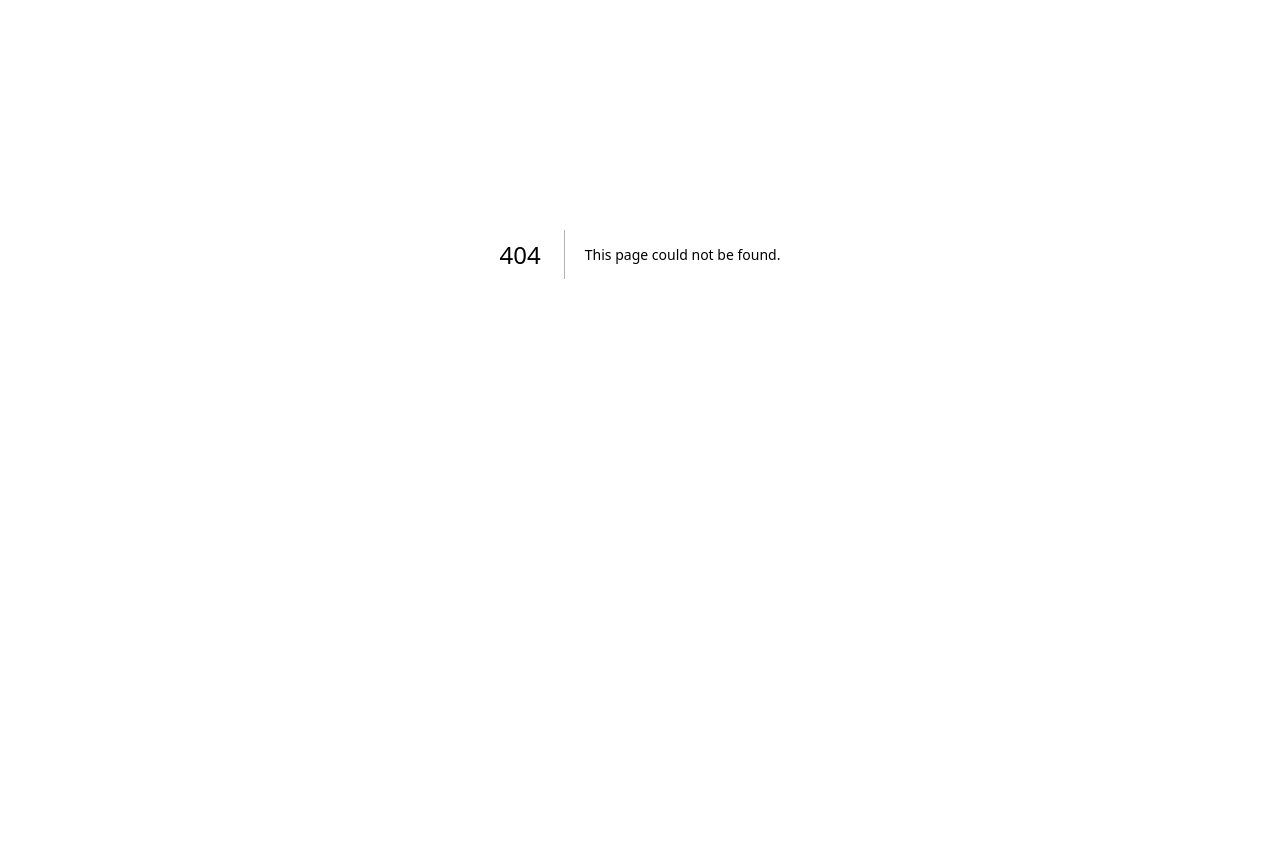
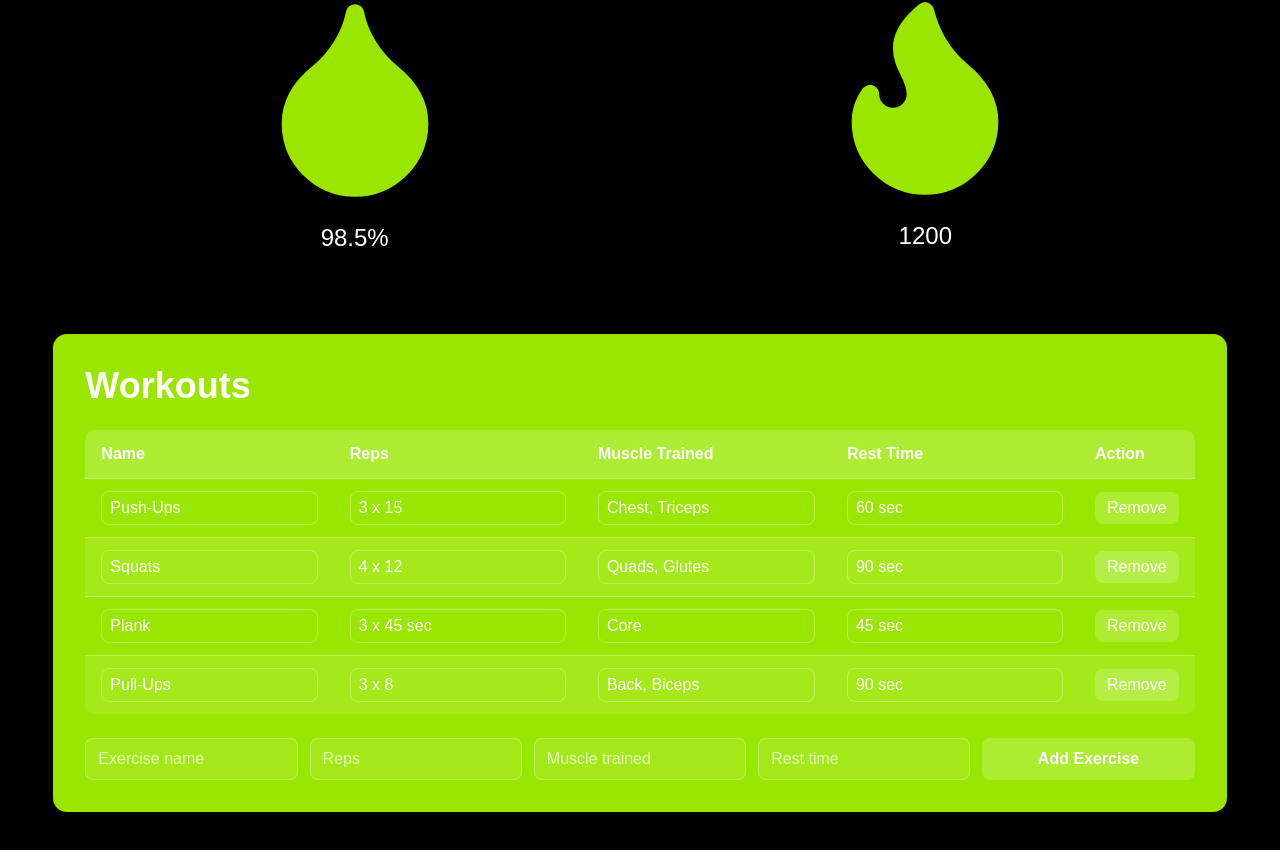
Before and after one commit to a-n-a-s/fitness-assignment, a Next.js app: page /tracker in a window 1280 px wide. Before the commit this address had no page. Shown: the part 246-1096 px from the top of the page. Before the commit the page ends 900 px from the top, so only its background shows below. Built offline with nearby package versions, Linux system fonts and the light colour scheme; a web font is replaced by a local one.

Commit message:
tracker page done

```diff
--- /dev/null
+++ b/src/app/tracker/page.tsx
@@ -0,0 +1,234 @@
+"use client";
+
+import { Droplet, FlameIcon } from "lucide-react";
+import React, { useState } from "react";
+
+type Exercise = {
+  id: number;
+  name: string;
+  reps: string;
+  muscleTrained: string;
+  restTime: string;
+};
+
+const page = () => {
+  const [exercises, setExercises] = useState<Exercise[]>([
+    {
+      id: 1,
+      name: "Push-Ups",
+      reps: "3 x 15",
+      muscleTrained: "Chest, Triceps",
+      restTime: "60 sec",
+    },
+    {
+      id: 2,
+      name: "Squats",
+      reps: "4 x 12",
+      muscleTrained: "Quads, Glutes",
+      restTime: "90 sec",
+    },
+    {
+      id: 3,
+      name: "Plank",
+      reps: "3 x 45 sec",
+      muscleTrained: "Core",
+      restTime: "45 sec",
+    },
+    {
+      id: 4,
+      name: "Pull-Ups",
+      reps: "3 x 8",
+      muscleTrained: "Back, Biceps",
+      restTime: "90 sec",
+    },
+  ]);
+
+  const [newExercise, setNewExercise] = useState({
+    name: "",
+    reps: "",
+    muscleTrained: "",
+    restTime: "",
+  });
+
+  const updateExercise = (
+    id: number,
+    field: keyof Omit<Exercise, "id">,
+    value: string
+  ) => {
+    setExercises((prev) =>
+      prev.map((exercise) =>
+        exercise.id === id ? { ...exercise, [field]: value } : exercise
+      )
+    );
+  };
+
+  const addExercise = () => {
+    if (
+      !newExercise.name.trim() ||
+      !newExercise.reps.trim() ||
+      !newExercise.muscleTrained.trim() ||
+      !newExercise.restTime.trim()
+    ) {
+      return;
+    }
+
+    setExercises((prev) => [
+      ...prev,
+      {
+        id: Date.now(),
+        name: newExercise.name.trim(),
+        reps: newExercise.reps.trim(),
+        muscleTrained: newExercise.muscleTrained.trim(),
+        restTime: newExercise.restTime.trim(),
+      },
+    ]);
+
+    setNewExercise({
+      name: "",
+      reps: "",
+      muscleTrained: "",
+      restTime: "",
+    });
+  };
+
+  const removeExercise = (id: number) => {
+    setExercises((prev) => prev.filter((exercise) => exercise.id !== id));
+  };
+
+  return (
+    <div className="w-11/12 mx-auto my-10 ">
+      <div className=" flex  rounded-2xl p-6 gap-4">
+        <div className="w-1/2  p-4  flex flex-col items-center justify-center gap-4">
+          <h2 className="text-3xl text-white font-bold">
+            H <sub>2</sub> O
+          </h2>
+          <Droplet className="text-lime-400" size={220} fill="currentColor" />
+          <p className="text-white text-2xl  text-center">98.5%</p>
+        </div>
+        <div className="w-1/2 p-4  flex flex-col items-center justify-center gap-4">
+          <h2 className="text-2xl text-white font-bold">Calories Burned</h2>
+          <FlameIcon className="text-lime-400" fill="currentColor" size={220} />
+          <p className="text-white text-2xl  text-center">1200</p>
+        </div>
+      </div>
+      <div className="bg-lime-400 rounded-xl p-8 my-10">
+        <h2 className="text-4xl text-white font-bold">Workouts</h2>
+        <div className="mt-6 overflow-x-auto rounded-lg">
+          <table className="w-full text-left text-white">
+            <thead>
+              <tr className="bg-white/20">
+                <th className="px-4 py-3 font-semibold">Name</th>
+                <th className="px-4 py-3 font-semibold">Reps</th>
+                <th className="px-4 py-3 font-semibold">Muscle Trained</th>
+                <th className="px-4 py-3 font-semibold">Rest Time</th>
+                <th className="px-4 py-3 font-semibold">Action</th>
+              </tr>
+            </thead>
+            <tbody>
+              {exercises.map((exercise, index) => (
+                <tr
+                  key={exercise.id}
+                  className={`border-t border-white/30 ${index % 2 === 1 ? "bg-white/10" : ""}`}
+                >
+                  <td className="px-4 py-3">
+                    <input
+                      value={exercise.name}
+                      onChange={(e) =>
+                        updateExercise(exercise.id, "name", e.target.value)
+                      }
+                      className="w-full bg-transparent border border-white/30 rounded-md px-2 py-1 text-white placeholder-white/60 outline-none"
+                    />
+                  </td>
+                  <td className="px-4 py-3">
+                    <input
+                      value={exercise.reps}
+                      onChange={(e) =>
+                        updateExercise(exercise.id, "reps", e.target.value)
+                      }
+                      className="w-full bg-transparent border border-white/30 rounded-md px-2 py-1 text-white placeholder-white/60 outline-none"
+                    />
+                  </td>
+                  <td className="px-4 py-3">
+                    <input
+                      value={exercise.muscleTrained}
+                      onChange={(e) =>
+                        updateExercise(
+                          exercise.id,
+                          "muscleTrained",
+                          e.target.value
+                        )
+                      }
+                      className="w-full bg-transparent border border-white/30 rounded-md px-2 py-1 text-white placeholder-white/60 outline-none"
+                    />
+                  </td>
+                  <td className="px-4 py-3">
+                    <input
+                      value={exercise.restTime}
+                      onChange={(e) =>
+                        updateExercise(exercise.id, "restTime", e.target.value)
+                      }
+                      className="w-full bg-transparent border border-white/30 rounded-md px-2 py-1 text-white placeholder-white/60 outline-none"
+                    />
+                  </td>
+                  <td className="px-4 py-3">
+                    <button
+                      onClick={() => removeExercise(exercise.id)}
+                      className="rounded-md bg-white/20 px-3 py-1 text-white hover:bg-white/30"
+                    >
+                      Remove
+                    </button>
+                  </td>
+                </tr>
+              ))}
+            </tbody>
+          </table>
+        </div>
+        <div className="mt-6 grid grid-cols-1 gap-3 md:grid-cols-5">
+          <input
+            value={newExercise.name}
+            onChange={(e) =>
+              setNewExercise((prev) => ({ ...prev, name: e.target.value }))
+            }
+            placeholder="Exercise name"
+            className="bg-white/10 border border-white/30 rounded-md px-3 py-2 text-white placeholder-white/70 outline-none"
+          />
+          <input
+            value={newExercise.reps}
+            onChange={(e) =>
+              setNewExercise((prev) => ({ ...prev, reps: e.target.value }))
+            }
+            placeholder="Reps"
+            className="bg-white/10 border border-white/30 rounded-md px-3 py-2 text-white placeholder-white/70 outline-none"
+          />
+          <input
+            value={newExercise.muscleTrained}
+            onChange={(e) =>
+              setNewExercise((prev) => ({
+                ...prev,
+                muscleTrained: e.target.value,
+              }))
+            }
+            placeholder="Muscle trained"
+            className="bg-white/10 border border-white/30 rounded-md px-3 py-2 text-white placeholder-white/70 outline-none"
+          />
+          <input
+            value={newExercise.restTime}
+            onChange={(e) =>
+              setNewExercise((prev) => ({ ...prev, restTime: e.target.value }))
+            }
+            placeholder="Rest time"
+            className="bg-white/10 border border-white/30 rounded-md px-3 py-2 text-white placeholder-white/70 outline-none"
+          />
+          <button
+            onClick={addExercise}
+            className="rounded-md bg-white/20 px-4 py-2 font-semibold text-white hover:bg-white/30"
+          >
+            Add Exercise
+          </button>
+        </div>
+      </div>
+    </div>
+  );
+};
+
+export default page;
```
